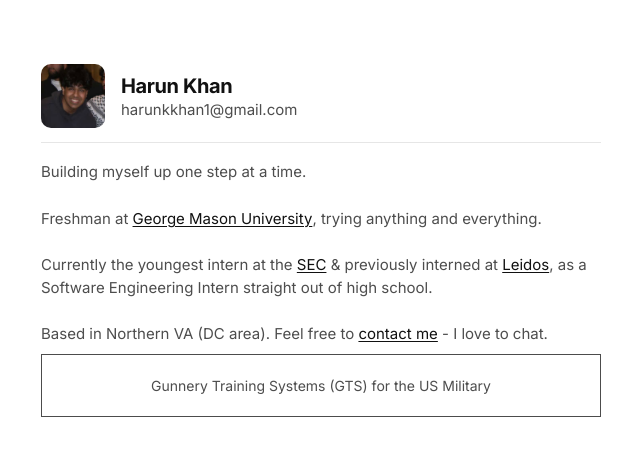
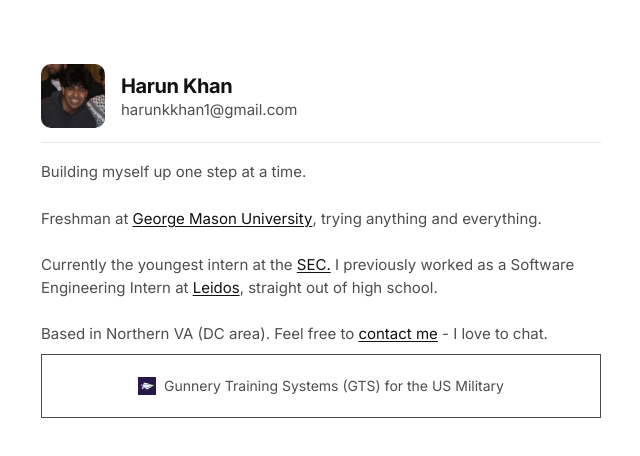
Before and after one commit to harunkkhan/personal-website, a React (Vite) app: page / in a window 1280 px wide. Both pictures are taken after a click on the button "Leidos". Shown: the top 456 px of the page, without its empty margins (319-959 px from the left). Built offline with nearby package versions, Linux system fonts and the light colour scheme.

Commit message:
Adding logos

```diff
--- a/src/pages/HarunKhanOrgPage.tsx
+++ b/src/pages/HarunKhanOrgPage.tsx
@@ -1,6 +1,6 @@
 import { useEffect, useRef, useState } from "react";
 import SocialIconLink from "../components/SocialIconLink";
-import { EmailIcon, GitHubIcon, LinkedInIcon } from "../components/icons";
+import { EmailIcon, GitHubIcon, LinkedInIcon, SubstackIcon } from "../components/icons";
 
 type PopupKind = "contact" | "gmu" | "sec" | "leidos" | null;
 
@@ -65,9 +65,9 @@
             className="link linkButton"
             onClick={() => togglePopup("sec")}
           >
-            SEC
+            SEC.
           </button>{" "}
-          & previously interned at{" "}
+          I previously worked as a Software Engineering Intern at{" "}
           <button
             type="button"
             className="link linkButton"
@@ -75,7 +75,7 @@
           >
             Leidos
           </button>
-          , as a Software Engineering Intern straight out of high school.
+          , straight out of high school.
         </p>
         <p className="sectionBody harunkhanOrgParagraph">
           Based in Northern VA (DC area). Feel free to{" "}
@@ -113,25 +113,58 @@
                 label="GitHub"
                 icon={<GitHubIcon />}
               />
+              <SocialIconLink
+                href="https://substack.com/@harunkhan"
+                label="Substack"
+                icon={<SubstackIcon />}
+              />
             </>
           )}
           {popupOpen === "gmu" && (
             <>
               <span className="iconLink">
+                <img
+                  src={`${import.meta.env.BASE_URL}patriothacks-logo.png`}
+                  alt=""
+                  className="icon"
+                  width={18}
+                  height={18}
+                />
                 <span className="iconLabel">President of PatriotHacks</span>
               </span>
               <span className="iconLink">
+                <img
+                  src={`${import.meta.env.BASE_URL}smif-logo.png`}
+                  alt=""
+                  className="icon"
+                  width={18}
+                  height={18}
+                />
                 <span className="iconLabel">Head of Training at SMIF</span>
               </span>
             </>
           )}
           {popupOpen === "sec" && (
             <span className="iconLink">
+              <img
+                src={`${import.meta.env.BASE_URL}sec-logo.png`}
+                alt=""
+                className="icon"
+                width={18}
+                height={18}
+              />
               <span className="iconLabel">Division of Economic & Risk Analysis - Office of Asset Management</span>
             </span>
           )}
           {popupOpen === "leidos" && (
             <span className="iconLink">
+              <img
+                src={`${import.meta.env.BASE_URL}leidos-logo.png`}
+                alt=""
+                className="icon"
+                width={18}
+                height={18}
+              />
               <span className="iconLabel">Gunnery Training Systems (GTS) for the US Military</span>
             </span>
           )}
--- a/src/styles.css
+++ b/src/styles.css
@@ -567,6 +567,10 @@
   display: block;
 }
 
+.harunkhanOrgPopupBox .icon {
+  object-fit: contain;
+}
+
 .iconLabel {
   font-size: 14px;
   color: rgba(17, 17, 17, 0.75);
```
Also changed, not shown: public/patriothacks-logo.png (added), public/smif-logo.png (added).
